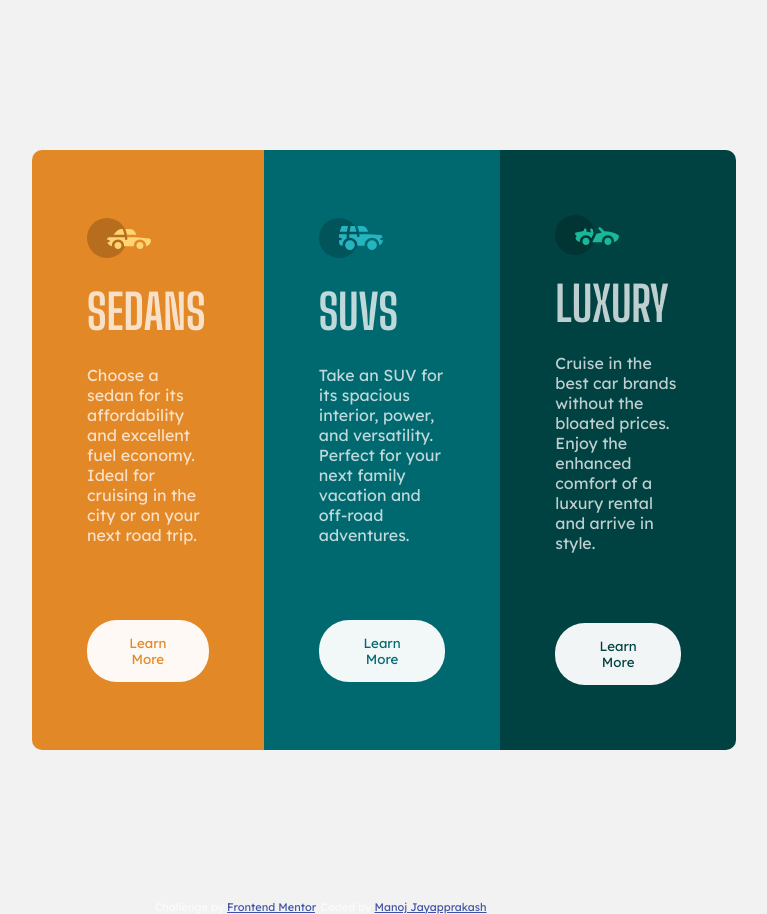
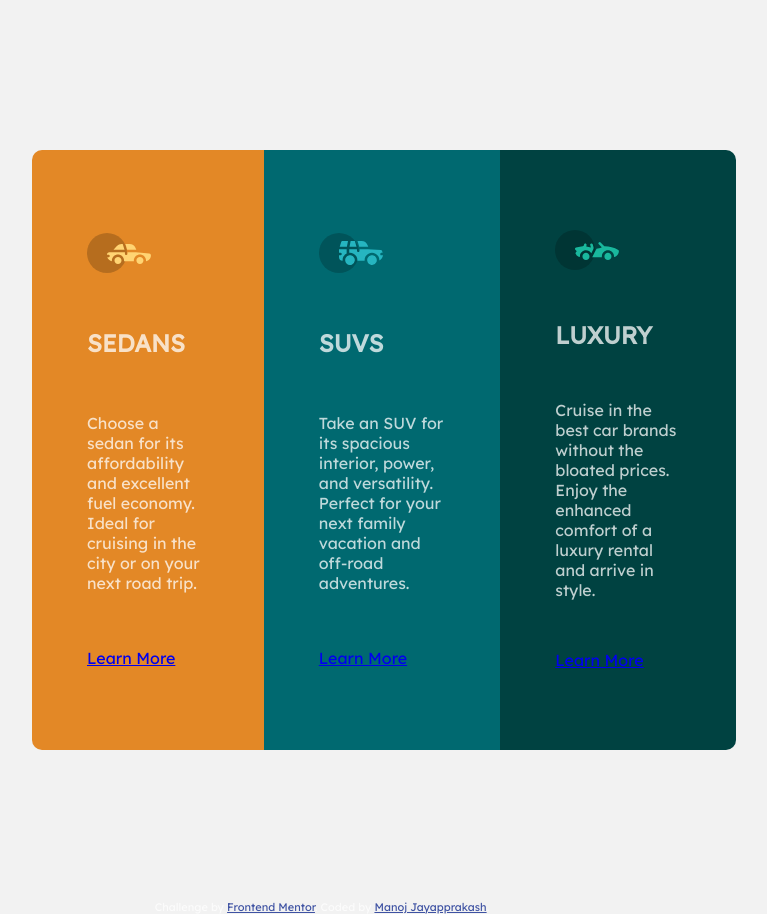
Before and after one commit to manoj-jayapprakash/3-col-preview-FEM, a plain HTML site: page index.html in a window 1280 px wide. Shown: the whole page, without its empty margins (318-1085 px from the left). Drawn offline with Linux system fonts and the light colour scheme.

Commit message:
Added html elements

```diff
--- a/index.html
+++ b/index.html
@@ -20,39 +20,42 @@
   <body>
     <section class="container">
       <div class="item-sedan">
-        <img src="./images/icon-sedans.svg" alt="icon-sedans" />
-        <h1>SEDANS</h1>
-        <p>
+        <img src="./images/icon-sedans.svg" alt="icon-sedans" class="icons" />
+        <h2 class="title">SEDANS</h2>
+        <p class="description">
           Choose a sedan for its affordability and excellent fuel economy. Ideal
           for cruising in the city or on your next road trip.
         </p>
-        <button>Learn More</button>
+        <a href="#">Learn More</a>
       </div>
       <div class="item-suv">
-        <img src="./images/icon-suvs.svg" alt="icon-suvs" />
-        <h1>SUVS</h1>
-        <p>
+        <img src="./images/icon-suvs.svg" alt="icon-suvs" class="icons" />
+        <h2 class="title">SUVS</h2>
+        <p class="description">
           Take an SUV for its spacious interior, power, and versatility. Perfect
           for your next family vacation and off-road adventures.
         </p>
-        <button>Learn More</button>
+        <a href="#">Learn More</a>
       </div>
       <div class="item-luxury">
-        <img src="./images/icon-luxury.svg" alt="icon-luxury" />
-        <h1>LUXURY</h1>
-        <p>
+        <img src="./images/icon-luxury.svg" alt="icon-luxury" class="icons" />
+        <h2 class="title">LUXURY</h2>
+        <p class="description">
           Cruise in the best car brands without the bloated prices. Enjoy the
           enhanced comfort of a luxury rental and arrive in style.
         </p>
-        <button>Learn More</button>
+        <a href="#">Learn More</a>
       </div>
     </section>
 
-    <div class="attribution">
+    <footer class="attribution">
       Challenge by
       <a href="https://www.frontendmentor.io?ref=challenge" target="_blank"
         >Frontend Mentor</a
-      >. Coded by <a href="#">Manoj Jayapprakash</a>.
-    </div>
+      >. Coded by
+      <a href="https://www.frontendmentor.io/profile/manojmj18"
+        >Manoj Jayapprakash</a
+      >.
+    </footer>
   </body>
 </html>
```
